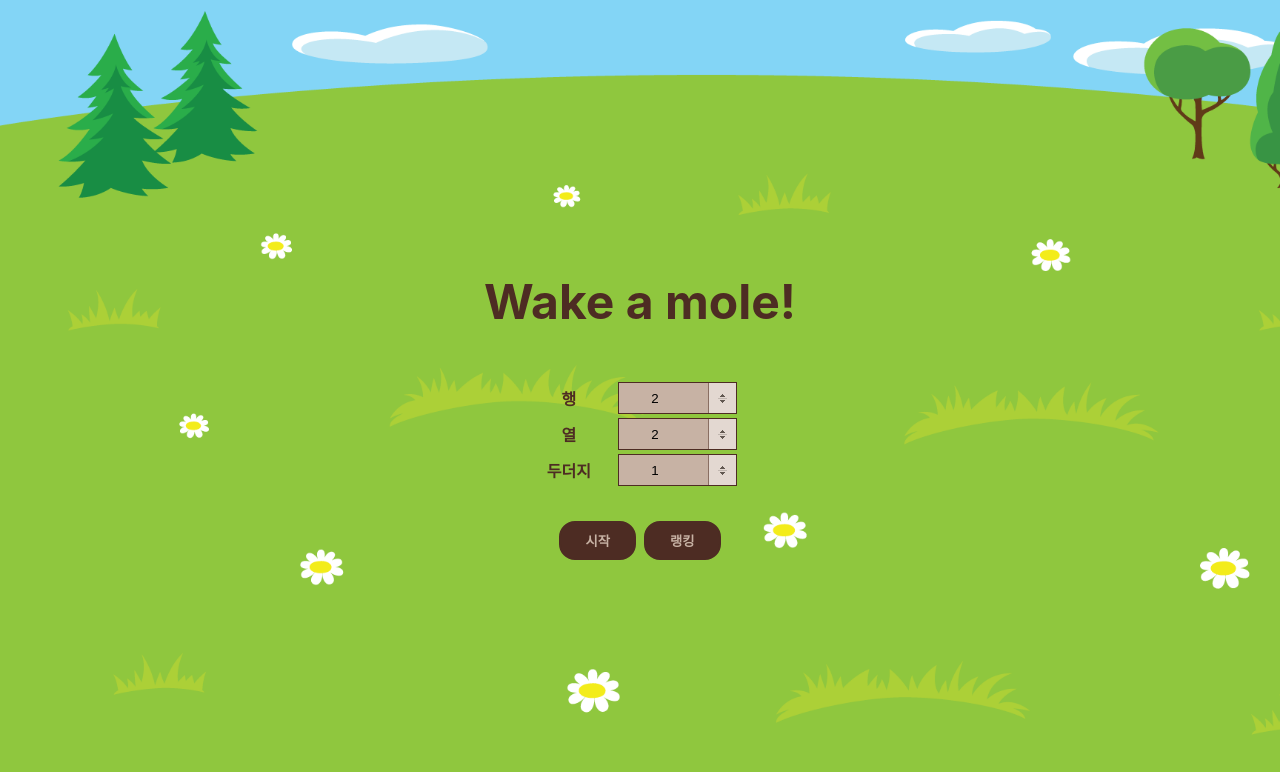
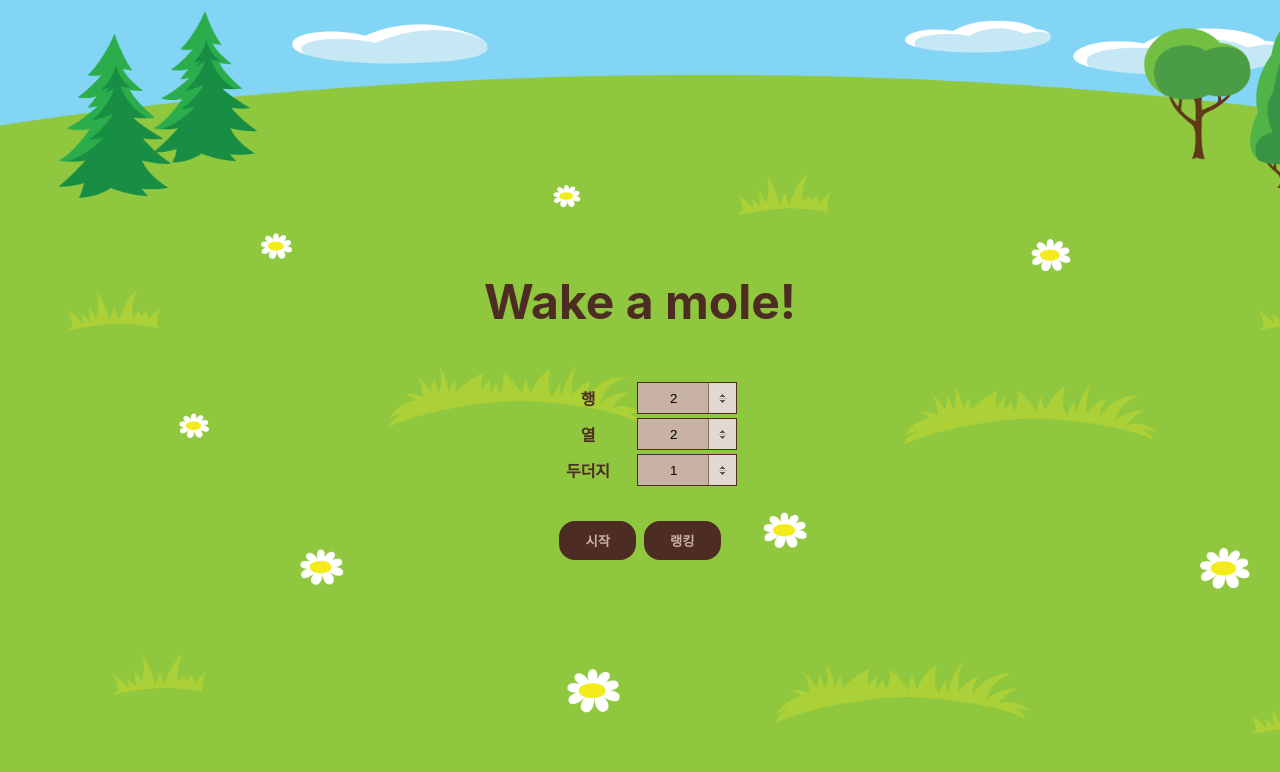
Before and after one commit to SeoYoung-C/mole-game, a React (Create React App) app: page /#/ready in a window 1280 px wide. Shown: the top 772 px of the page. Built offline with nearby package versions, Linux system fonts and the light colour scheme.

Commit message:
fix: input styles

```diff
--- a/src/pages/ready/index.tsx
+++ b/src/pages/ready/index.tsx
@@ -13,8 +13,8 @@ function Ready() {
 			<h1 className="ready__title">Wake a mole!</h1>
 			<table className="ready__table">
 				<colgroup>
-					<col />
-					<col />
+					<col width="50%" />
+					<col width="50%" />
 				</colgroup>
 				<tbody>
 					<tr>
--- a/src/styles/components/_input-number.scss
+++ b/src/styles/components/_input-number.scss
@@ -2,9 +2,8 @@ input[type="number"] {
   background: $beige;
   border: 1px solid $brown;
   height: 2rem;
-  max-width: 200px;
-  min-width: 100px;
   padding: 0 32px;
+  width: 100px;
 
   &::-webkit-outer-spin-button,
   &::-webkit-inner-spin-button {
```
